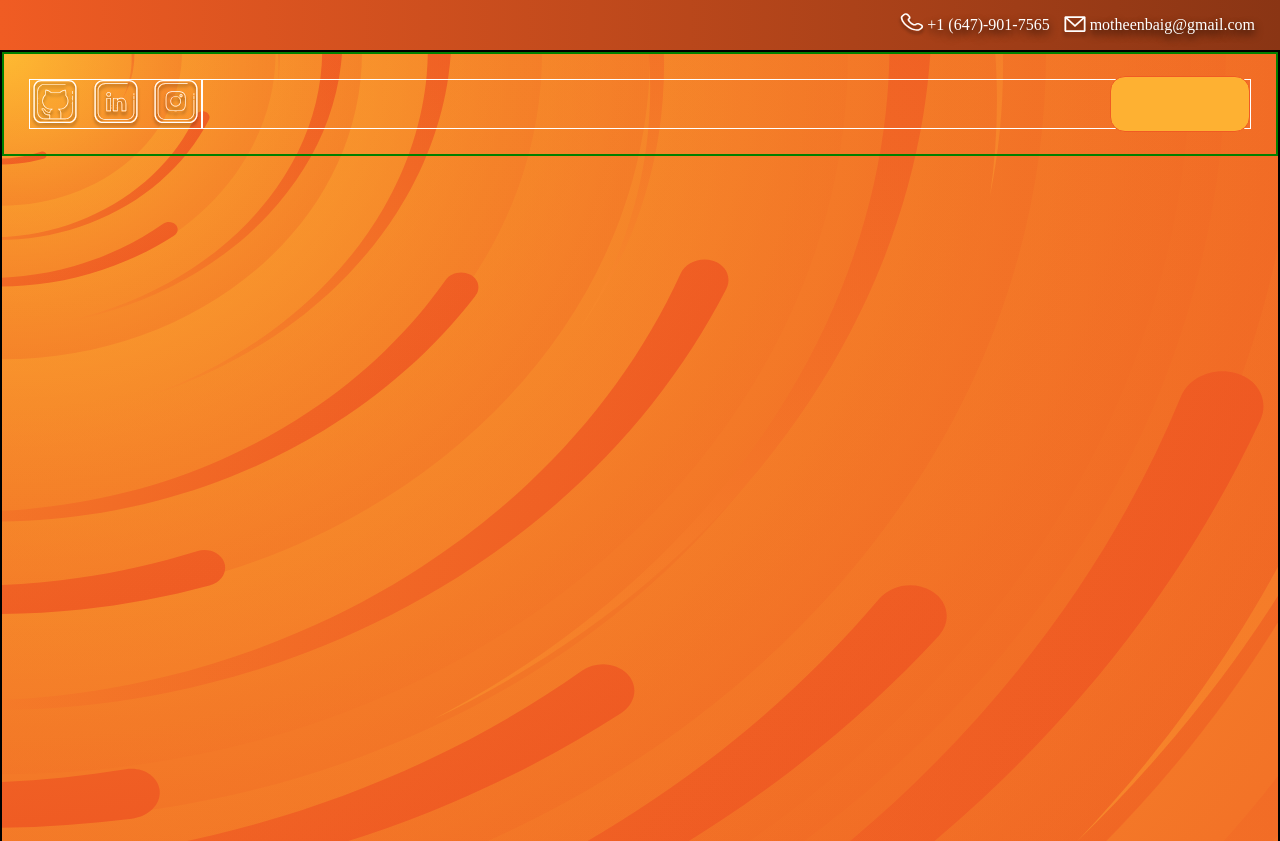
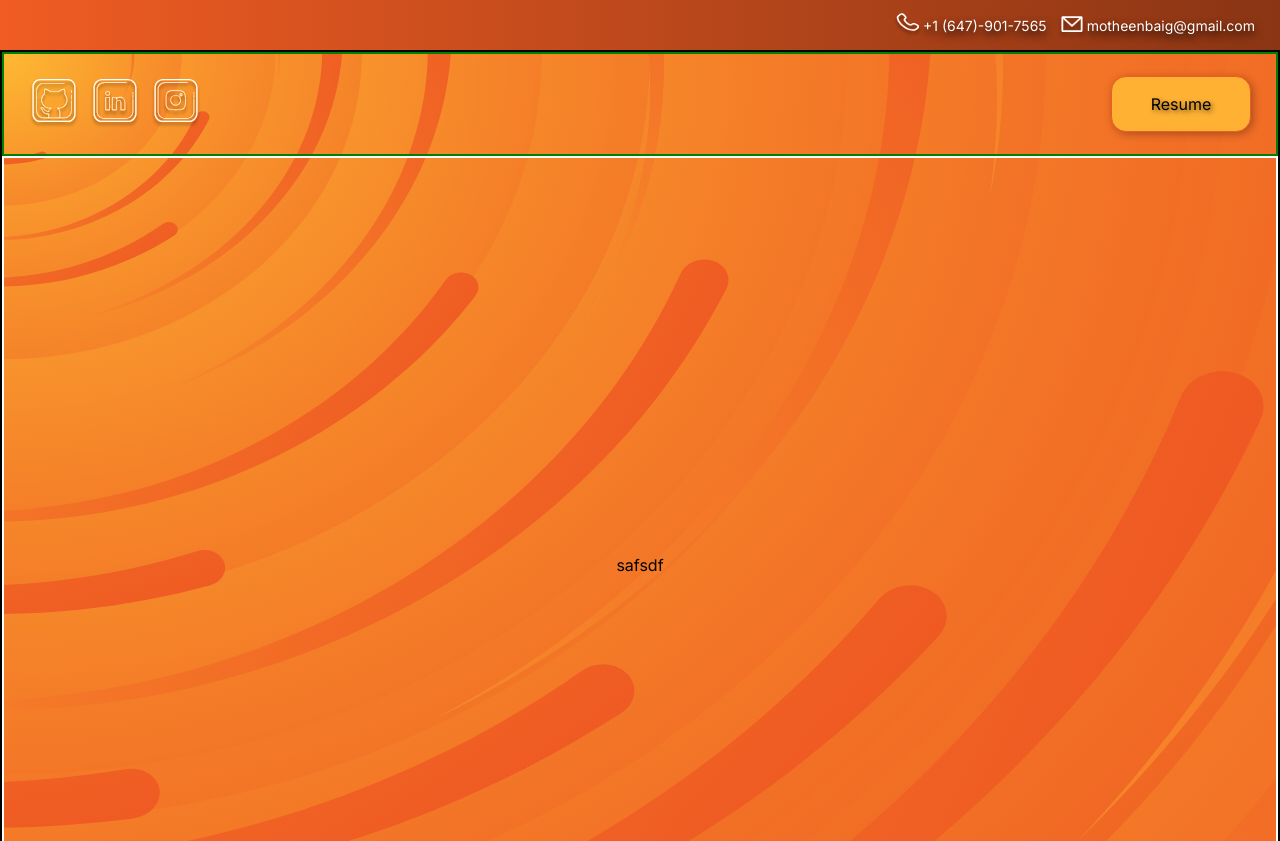
Before and after one commit to motheen-b/website-portfolio, a Vue app: page / in a window 1280 px wide. Shown: the top 841 px of the page. Built offline with nearby package versions, Linux system fonts and the light colour scheme.

Commit message:
Updated Hero.vue

```diff
--- a/src/components/Header.vue
+++ b/src/components/Header.vue
@@ -20,12 +20,15 @@ export default {
 </script>
 
 <style scoped>
+    @import url('https://fonts.googleapis.com/css2?family=Inter:wght@400;500;600;700');
     .header-container {
         display: flex;
         flex-basis: 100%;
         align-items: center;
         height: 50px;
         padding-right: 25px;
+        font-family: 'Inter', sans-serif;
+        font-size: 14px;
         background: linear-gradient(to right, #F05C23, #8A3514);
         /* border: 2px solid black; */
     }
--- a/src/components/Hero.vue
+++ b/src/components/Hero.vue
@@ -1,6 +1,6 @@
 <template>
     <div class="hero-content">
-        <div class="hero-content-items">
+        <div class="top-bar">
             <div class="social-items">
                 <div class="item">
                     <img src="../assets/github.svg" alt="">
@@ -14,9 +14,12 @@
             </div>
             <div class="buttons">
                 <div class="resume-button">
-
+                    Resume
             </div>
         </div>
+        </div>
+        <div class="hero-body-content">
+            safsdf
         </div>
     </div>
 </template>
@@ -77,24 +80,35 @@ export default {
 </script>
 
 <style scoped>
+    @import url('https://fonts.googleapis.com/css2?family=Inter:wght@400;500;600;700');
     .hero-content {
+        font-family: 'Inter', sans-serif;
         display: flex;
+        flex-direction: column;
         height: 922px;
         background-image: url('../assets/hero-background.svg');
         border: 2px solid black;
     }
-    .hero-content-items {
+    .top-bar {
         display: flex;
-        flex-basis: 100%;
         height: 50px;
         padding: 25px;
         border: 2px solid green;
     }
+
+    .hero-body-content {
+        display: flex;
+        align-items: center;
+        justify-content: center;
+        height: 100%;
+        padding: 50px 50px;
+        border: 2px solid white;
+    }
+
     .social-items {
         display: flex;
         width: 200px;
         justify-content: space-between;
-        border: 1px solid white;
     }
     .item {
         width: 50px;
@@ -111,25 +125,33 @@ export default {
     .buttons {
         display: flex;
         justify-content: flex-end;
+        align-items: center;
         flex-basis: 100%;
-        border: 1px solid white;
     }
     .resume-button {
-        align-self: center;
+        display: flex;
+        justify-content: center;
+        align-items: center;
         background-color: #FEB132;
         width: 138px;
         height: 54px;
         border-radius: 15px;
+        text-shadow: 2px 2px 4px rgba(1, 1, 1, 0.5);
         border: 1px solid #F05B23;
+        box-shadow: 2px 2px 8px rgba(0, 0, 0, 0.3);
     }
     .resume-button:hover {
         cursor: pointer;
         background-color: #f69f13;
     }
     @media (min-width: 320px) and (max-width: 768px) {
-        .hero-content-items {
+        .top-bar {
             flex-direction: column;
             align-items: center;
+            height: 100px;
+        }
+        .buttons {
+            padding: 15px;
         }
     }
 </style>
```
